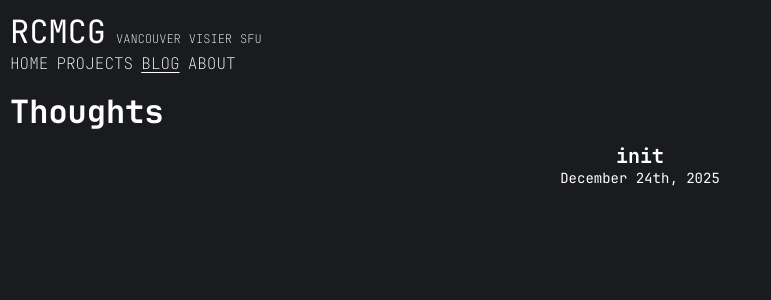
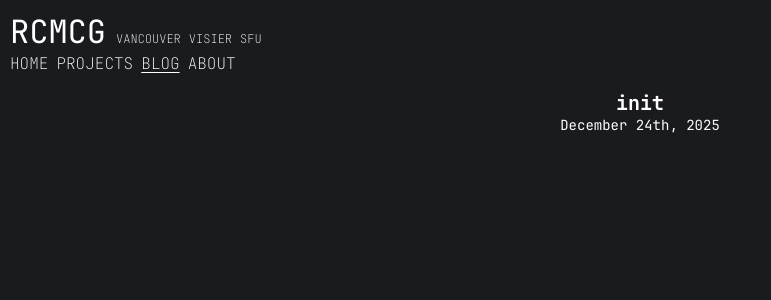
Before and after one commit to rcmcg/personal-website, a React (Vite) app in the folder rcmcg/: page /blog in a window 1280 px wide. Shown: the top 300 px of the page, without its empty margins (0-771 px from the left). Built offline with nearby package versions, Linux system fonts and the light colour scheme; no server answers.

Commit message:
remove h2 thoughts

```diff
--- a/rcmcg/src/components/article/article.css
+++ b/rcmcg/src/components/article/article.css
@@ -1,6 +1,7 @@
 ._article > h3 {
     text-align: center;
-    margin: 0;
+    margin-top: 10px;
+    margin-bottom: 0;
     font-family: jetbrains, monospace;
 }
 
--- a/rcmcg/src/pages/Blog.tsx
+++ b/rcmcg/src/pages/Blog.tsx
@@ -5,7 +5,6 @@ function Blog() {
   return (
     <>
       <Header />
-      <h2>Thoughts</h2>
       <Article
         title={"init"}
         date={"December 24th, 2025"}
```
